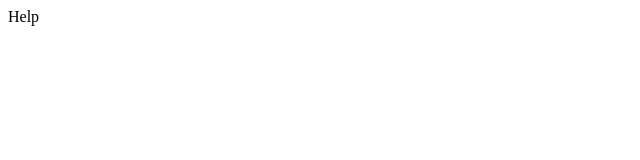
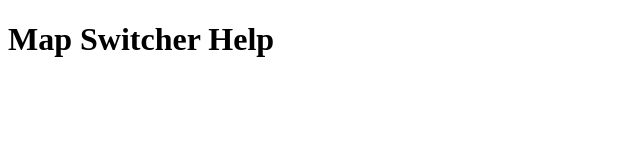
Before and after one commit to david-r-edgar/MapSwitcher, a browser extension: page help.html in a window 1280 px wide. Shown: the whole page, without its empty margins (0-640 px from the left). Drawn offline with Linux system fonts and the light colour scheme.

Commit message:
add readme.

```diff
--- a/help.html
+++ b/help.html
@@ -2,7 +2,8 @@
 <html>
 <head></head>
 <body>
-Help
+<h1>Map Switcher Help</h1>
+
 
 </body>
 </html>
```
Also changed, not shown: README.md (added).
